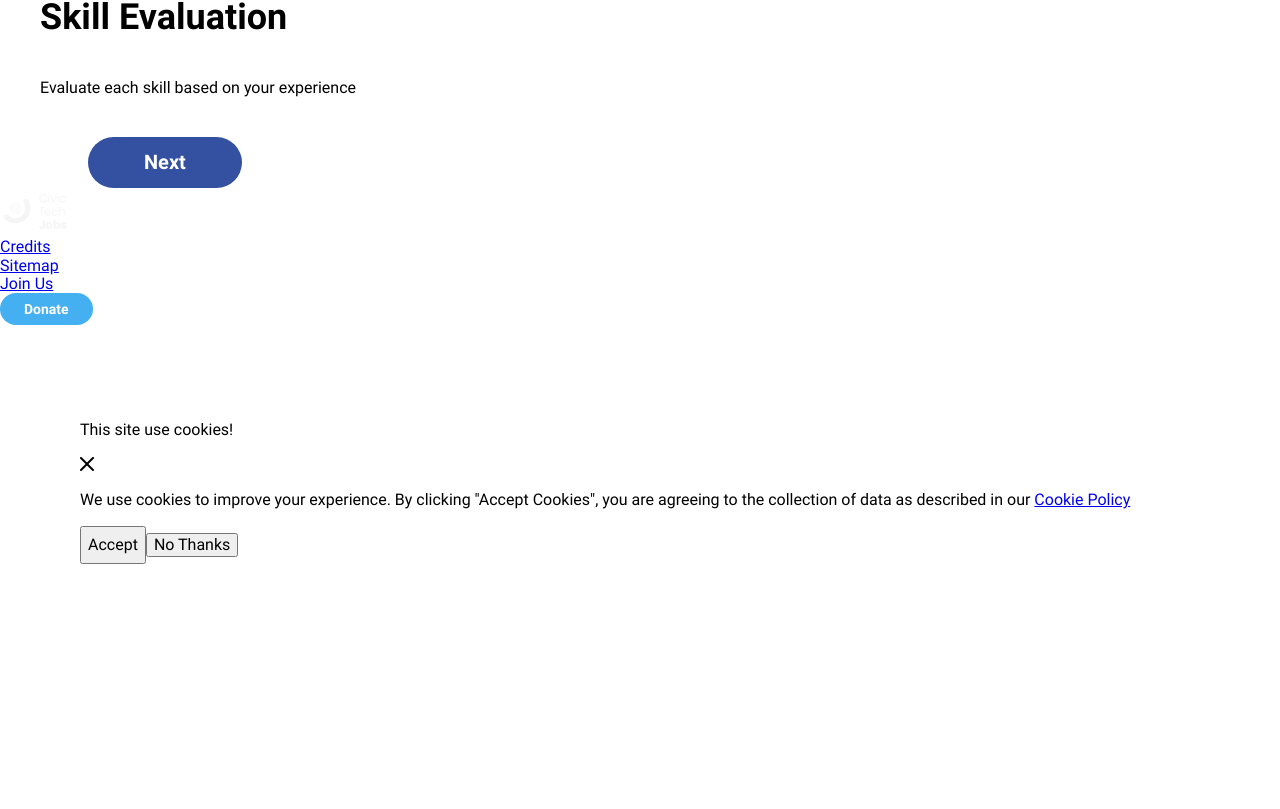
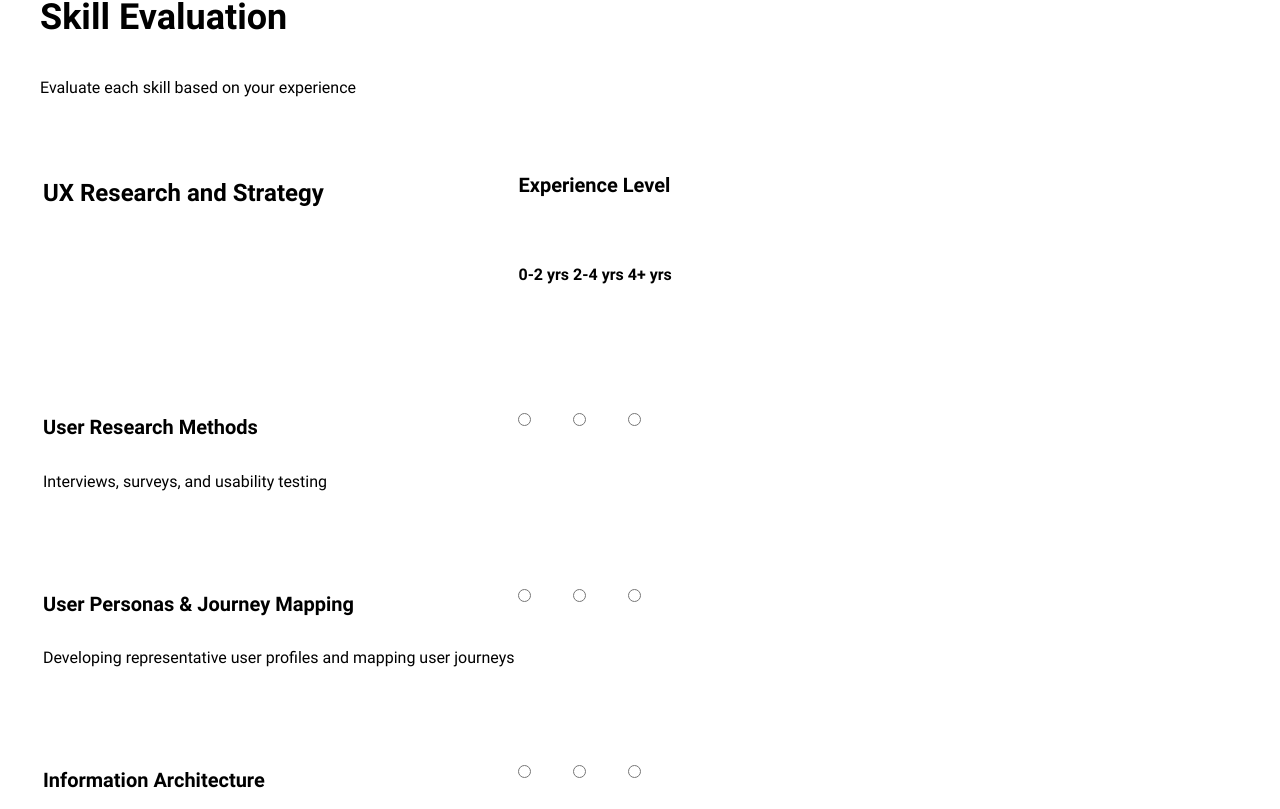
Before and after one commit to hackforla/CivicTechJobs, a React (Vite) app in the folder frontend/: page /qualifier/2 in a window 1280 px wide. Shown: the part 451-1260 px from the top of the page. Before the commit the page ends 1095 px from the top, so only its background shows below. Built offline with nearby package versions, Linux system fonts and the light colour scheme.

Commit message:
init Radio Button form

```diff
--- a/frontend/src/pages/QualifierPage/QualifierPageCalendar.tsx
+++ b/frontend/src/pages/QualifierPage/QualifierPageCalendar.tsx
@@ -22,7 +22,7 @@ function QualifierPageCalendar() {
   const navigate = useNavigate();
 
   return (
-    <>
+    <div className="flex w-full flex-col items-center px-5">
       <Typography.Title2 className="mt-8 text-charcoal">
         What is your weekly availability?
       </Typography.Title2>
@@ -42,13 +42,13 @@ function QualifierPageCalendar() {
         <IconButton
           label="previous page"
           iconUrl={iconArrowLeft}
-          onClick={() => navigate("../1", { relative: "path" })}
+          onClick={() => navigate("../2", { relative: "path" })}
         />
         <Button size="lg" length="long" color="primary" href="/">
           View available roles
         </Button>
       </QualifierNav>
-    </>
+    </div>
   );
 }
 
--- a/frontend/src/pages/QualifierPage/index.tsx
+++ b/frontend/src/pages/QualifierPage/index.tsx
@@ -33,10 +33,8 @@ function QualifierPage() {
     <QualifiersProvider>
       <div className="container mx-auto mb-8">
         <Stepper />
-        <div className="mx-auto max-w-fit">
-          <div className="align-center flex w-fit flex-col px-5">
-            <Content page={page} />
-          </div>
+        <div className="flex w-full items-center justify-center">
+          <Content page={page} />
         </div>
       </div>
     </QualifiersProvider>
--- a/frontend/src/pages/QualifierPage/pages/QualifierPage1.tsx
+++ b/frontend/src/pages/QualifierPage/pages/QualifierPage1.tsx
@@ -27,7 +27,7 @@ function QualifierPage1() {
   };
 
   return (
-    <>
+    <div className="flex w-full flex-col items-center px-5">
       <Typography.Title2 className="mt-8 text-charcoal">
         What type of Practice Area are you looking for?
       </Typography.Title2>
@@ -84,7 +84,7 @@ function QualifierPage1() {
           Next
         </Button>
       </QualifierNav>
-    </>
+    </div>
   );
 }
 
--- a/frontend/src/pages/QualifierPage/pages/QualifierPage2.tsx
+++ b/frontend/src/pages/QualifierPage/pages/QualifierPage2.tsx
@@ -1,7 +1,6 @@
 // External Imports
 import React from "react";
 import { useNavigate } from "react-router-dom";
-// import clsx from "clsx";
 
 // Internal Imports
 import Typography from "tw-components/Typography";
@@ -12,7 +11,7 @@ function QualifierPage2() {
   const navigate = useNavigate();
 
   return (
-    <>
+    <div className="flex w-full flex-col items-center px-5">
       <Typography.Title2 className="mt-8 text-charcoal">
         Skill Evaluation
       </Typography.Title2>
@@ -20,7 +19,48 @@ function QualifierPage2() {
         Evaluate each skill based on your experience
       </Typography.Paragraph3>
 
-      <div className="min-w-fit"></div>
+      <table className="w-full table-fixed border-collapse text-charcoal">
+        <thead>
+          <tr>
+            <th className="w-2/3 text-left">
+              <Typography.Title4>UX Research and Strategy</Typography.Title4>
+            </th>
+            <th colSpan={3} className="pb-2 text-left">
+              <Typography.Title5>Experience Level</Typography.Title5>
+            </th>
+          </tr>
+          <tr>
+            <th></th>
+            <th className="pb-4 text-left font-normal text-grey-dark">
+              <Typography.Paragraph4>0-2 yrs</Typography.Paragraph4>
+            </th>
+            <th className="pb-4 text-left font-normal text-grey-dark">
+              <Typography.Paragraph4>2-4 yrs</Typography.Paragraph4>
+            </th>
+            <th className="pb-4 text-left font-normal text-grey-dark">
+              <Typography.Paragraph4>4+ yrs</Typography.Paragraph4>
+            </th>
+          </tr>
+        </thead>
+        <tbody>
+          <SkillRow
+            skillName="User Research Methods"
+            description="Interviews, surveys, and usability testing"
+          />
+          <SkillRow
+            skillName="User Personas & Journey Mapping"
+            description="Developing representative user profiles and mapping user journeys"
+          />
+          <SkillRow
+            skillName="Information Architecture"
+            description="E.g., creating site maps, navigation flows, or using card sorting"
+          />
+          <SkillRow
+            skillName="Wireframing & Sketching"
+            description="low-fidelity layouts to visualize structure and flow"
+          />
+        </tbody>
+      </table>
 
       <QualifierNav className="justify-end">
         <Button
@@ -28,13 +68,56 @@ function QualifierPage2() {
           length="long"
           color="primary"
           onClick={() => {
-            navigate("../2", { relative: "path" });
+            navigate("../3", { relative: "path" });
           }}
         >
           Next
         </Button>
       </QualifierNav>
-    </>
+    </div>
+  );
+}
+
+interface SkillRowProps {
+  skillName: string;
+  description: string;
+}
+
+function SkillRow({ skillName, description }: SkillRowProps) {
+  return (
+    <tr className="border-b-2 border-grey last:border-0">
+      <td className="pb-7 pt-6">
+        <Typography.Title5>{skillName}</Typography.Title5>
+        <Typography.Paragraph3 className="text-grey-dark">
+          {description}
+        </Typography.Paragraph3>
+      </td>
+      <td>
+        <RadioButton name={skillName} value="0-2yrs" />
+      </td>
+      <td>
+        <RadioButton name={skillName} value="2-4yrs" />
+      </td>
+      <td>
+        <RadioButton name={skillName} value="4+yrs" />
+      </td>
+    </tr>
+  );
+}
+
+interface RadioButtonProps {
+  value: string;
+  name: string;
+}
+
+function RadioButton({ value, name }: RadioButtonProps) {
+  return (
+    <input
+      type="radio"
+      name={name}
+      value={value}
+      className="size-8 border-2 border-grey-dark checked:bg-blue-dark"
+    />
   );
 }
 
```
